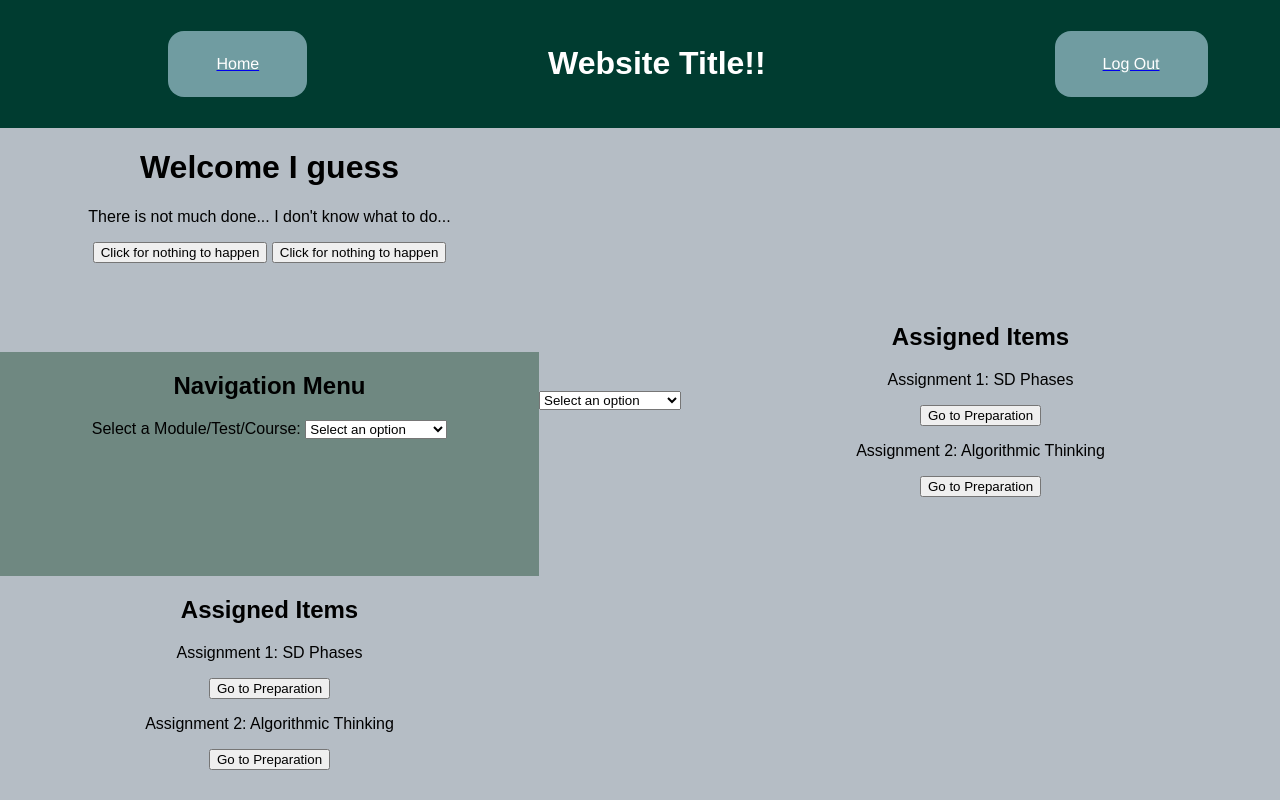
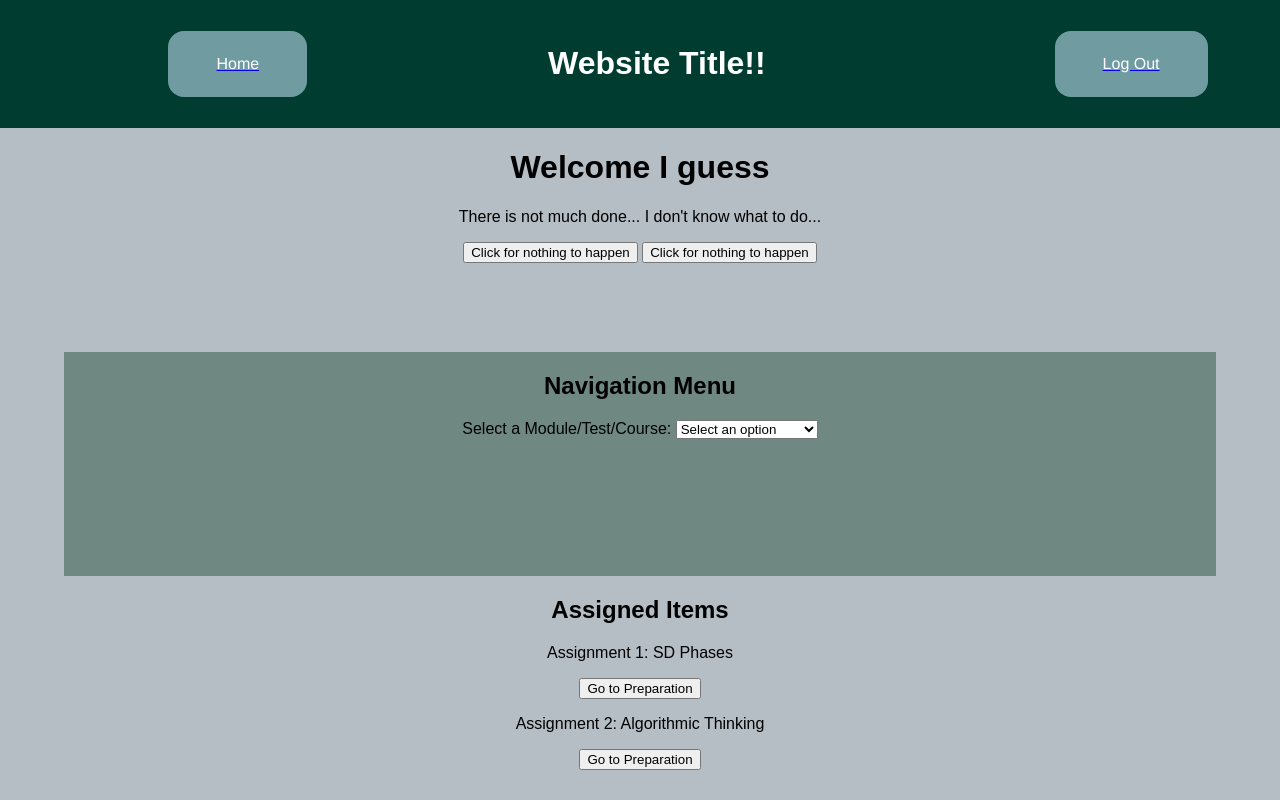
Before and after one commit to StrategTheSeer6/Skanda_Major_Project_2026_SEN_PWA, a Flask app: page /loggedinhomepage in a window 1280 px wide. Run offline with Flask 3, Linux system fonts and the light colour scheme.

Commit message:
Remove accidental copy-paste error

```diff
--- a/Skanda Nagendra Yr12 Software Major Project Backup/templates/loggedinhomepage.html
+++ b/Skanda Nagendra Yr12 Software Major Project Backup/templates/loggedinhomepage.html
@@ -71,34 +71,4 @@
     </script>
     </div>
 </body>
-</html>        <select id="modules" onchange="navigateToPreparationPage()">
-            <option value="" disabled selected>Select an option</option>
-            <option value="sd_phases">SD Phases</option>
-            <option value="algorithmic_thinking">Algorithmic Thinking</option>
-        </select>
-    </div>
-
-    <!-- Assigned Items -->
-    <div class="container" style="width: 100%; background-size: cover;">
-        <h2>Assigned Items</h2>
-        <div class="assigned-item">
-            <p>Assignment 1: SD Phases</p>
-            <a href="/preparation"><button>Go to Preparation</button></a>
-        </div>
-        <div class="assigned-item">
-            <p>Assignment 2: Algorithmic Thinking</p>
-            <a href="/preparation"><button>Go to Preparation</button></a>
-        </div>
-    </div>
-
-    <script>
-        function navigateToPreparationPage() {
-            const dropdown = document.getElementById('modules');
-            const selectedValue = dropdown.value;
-            if (selectedValue) {
-                window.location.href = '/preparation'; // Adjust this URL as needed
-            }
-        }
-    </script>
-</body>
 </html>
```
